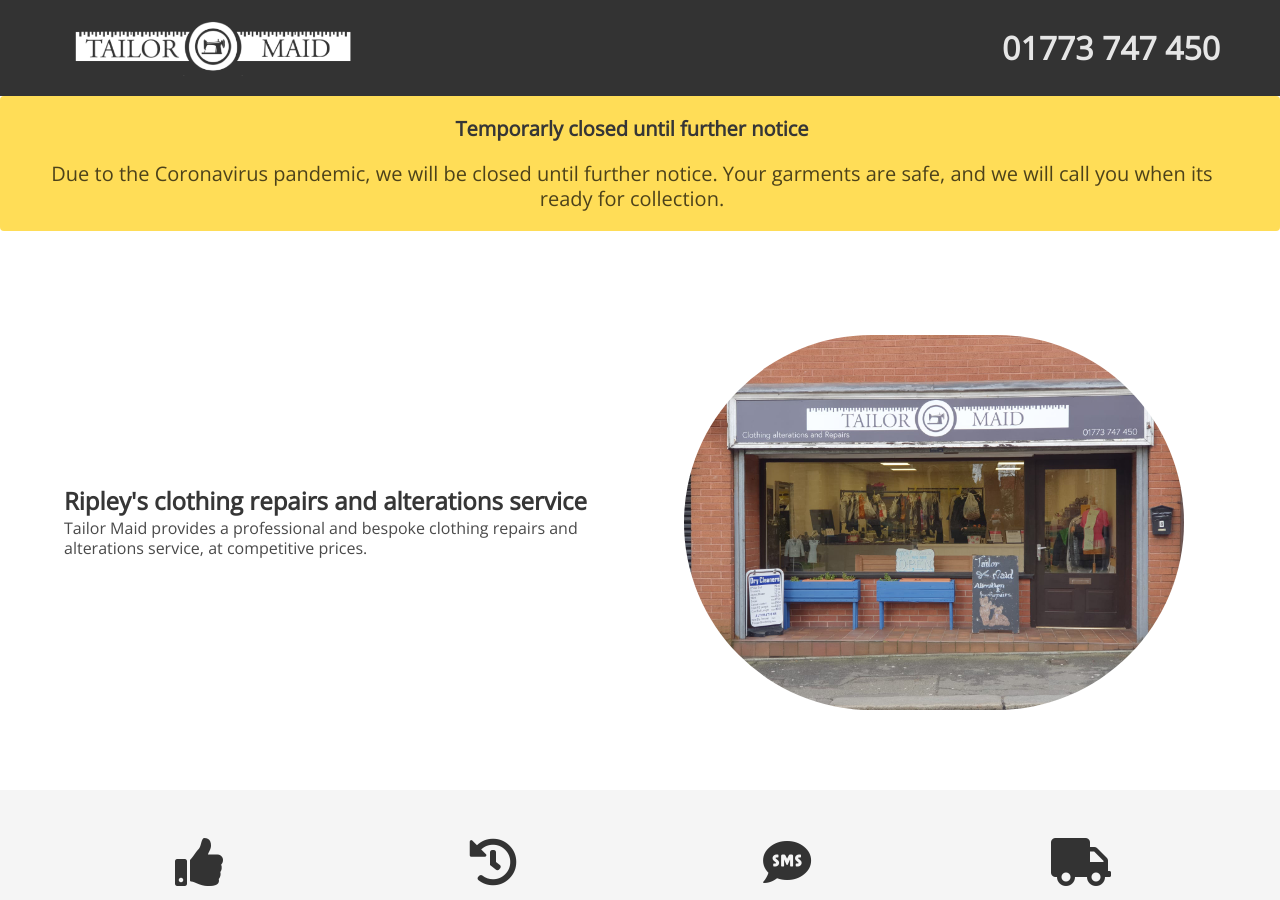
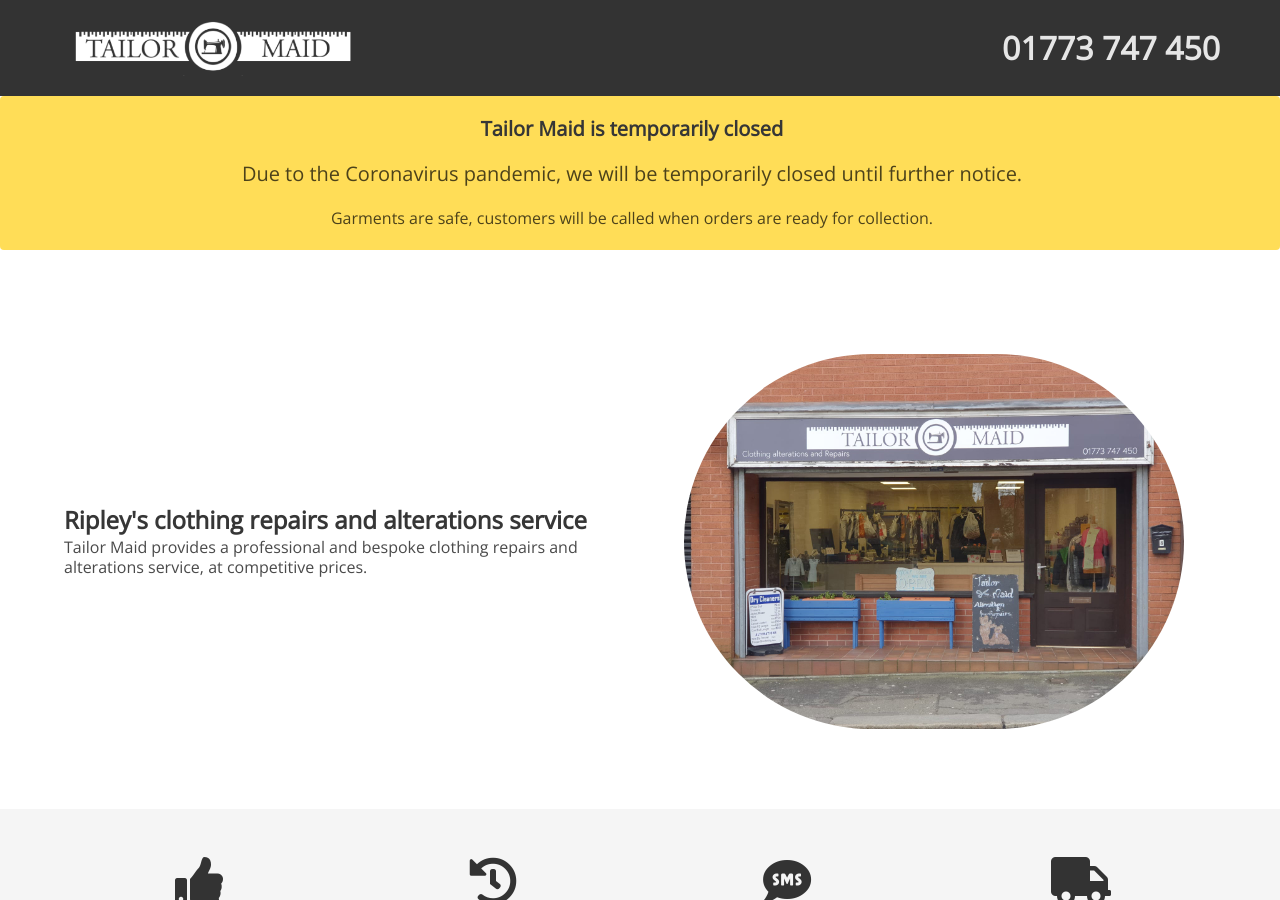
Before and after one commit to tailor-maid/tailormaid.github.io, a Jekyll site: the page built from _pages/index.html, in a window 1280 px wide and 900 px high. Built offline with Jekyll 4.4.1, drawn with Linux system fonts in a browser that asks for light colours; nearby versions of some CDN libraries.

Commit message:
COVID-19 Notice

```diff
--- a/_layouts/default.html
+++ b/_layouts/default.html
@@ -46,8 +46,9 @@
     </nav>
     <nav class="notification is-warning">
         <div class="content">
-            <p class="subtitle has-text-centered"><strong>Temporarly closed until further notice</strong></p>
-            <p class="subtitle has-text-centered">Due to the Coronavirus pandemic, we will be closed until further notice. Your garments are safe, and we will call you when its ready for collection.</p>
+            <p class="subtitle has-text-centered"><strong>Tailor Maid is temporarily closed</strong></p>
+            <p class="subtitle has-text-centered">Due to the Coronavirus pandemic, we will be temporarily  closed until further notice.</p>
+            <p class="has-text-centered">Garments are safe, customers will be called when orders are ready for collection.</p>
         </div>
     </nav>
     <main class="main">
```
